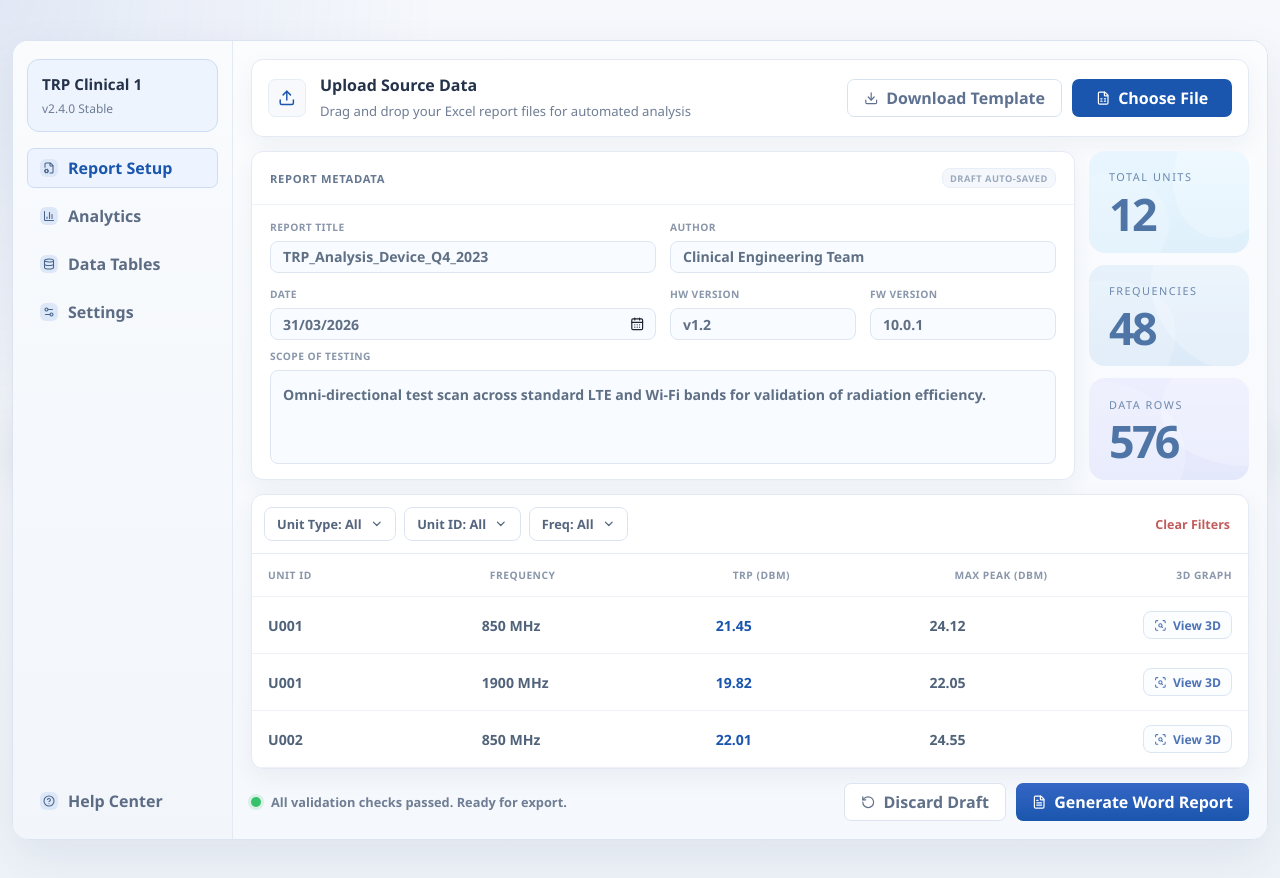
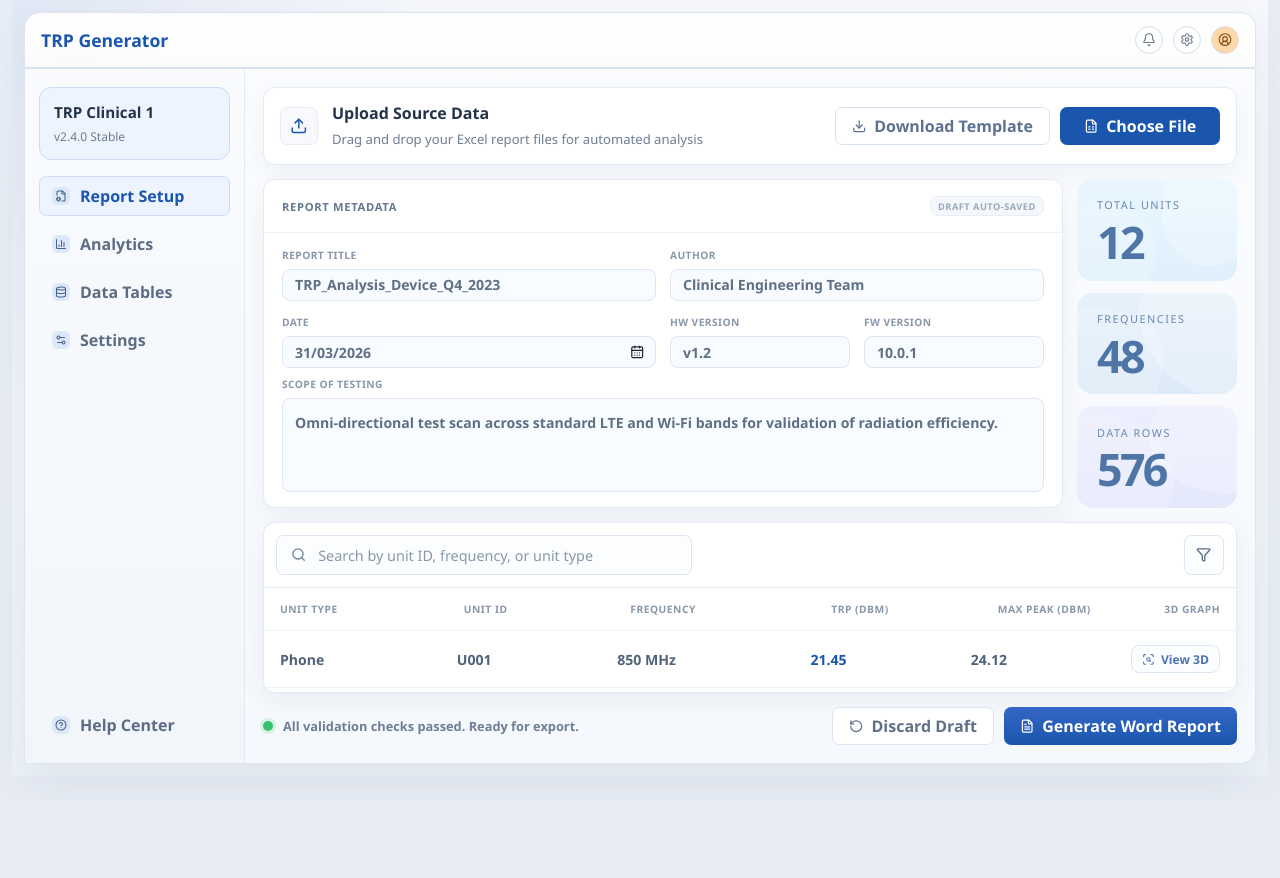
Before and after one commit to YossiAbutbul/ReportGenrator, a React (Vite) app: page / in a window 1280 px wide. After the commit the page ends 800 px from the top, so only its background shows below. Built offline with nearby package versions, Linux system fonts and the light colour scheme.

Commit message:
added the table for the results

```diff
--- a/src/App.css
+++ b/src/App.css
@@ -1,7 +1,9 @@
 .app-shell {
   display: grid;
-  place-items: center;
-  min-height: 100dvh;
+  grid-template-rows: auto minmax(0, 1fr);
+  width: min(calc(100vw - (var(--space-md) * 2)), var(--shell-max-width));
+  height: calc(100dvh - (var(--space-md) * 2));
+  margin: 0 auto;
   padding: var(--space-md);
   background:
     radial-gradient(
@@ -11,19 +13,6 @@
     ),
     linear-gradient(180deg, #f6f8fc 0%, #eef3f9 100%);
   color: var(--color-text);
-}
-
-.app-shell::before {
-  content: "";
-  width: min(100%, var(--shell-max-width));
-  height: var(--shell-frame-height);
-  grid-area: 1 / 1;
-}
-
-.app-shell > * {
-  width: min(100%, var(--shell-max-width));
-  height: var(--shell-frame-height);
-  grid-area: 1 / 1;
 }
 
 .shell-header {
@@ -80,10 +69,11 @@
 .app-shell__body {
   display: grid;
   grid-template-columns: var(--sidebar-width) minmax(0, 1fr);
-  height: calc(100% - 3.5rem);
+  height: auto;
+  min-height: 0;
   background: var(--color-shell-bg);
   border: var(--border-thin) solid var(--color-border);
-  border-radius: var(--radius-xl);
+  border-radius: 0 0 var(--radius-xl);
   box-shadow: 0 1.125rem 3rem var(--color-shadow);
   overflow: hidden;
 }
@@ -179,6 +169,8 @@
 }
 
 .app-shell__content {
+  display: flex;
+  min-height: 0;
   padding: var(--space-2xl);
   background: linear-gradient(180deg, #fbfcfe 0%, #f5f8fc 100%);
   overflow: hidden;
@@ -703,6 +695,9 @@
 }
 
 .table-card {
+  display: grid;
+  grid-template-rows: auto minmax(0, 1fr);
+  height: 100%;
   padding: 0;
   overflow: hidden;
   min-height: 0;
@@ -710,45 +705,90 @@
 
 .table-card__toolbar {
   display: flex;
-  align-items: center;
+  align-items: flex-start;
   justify-content: space-between;
+  gap: var(--space-md);
   padding: var(--space-md);
   border-bottom: var(--border-thin) solid #e7edf5;
 }
 
-.table-card__filters {
-  display: flex;
-  gap: var(--space-xs);
+.table-card__toolbar-main {
+  display: grid;
+  gap: var(--space-sm);
+  min-width: 0;
+  flex: 1;
 }
 
-.filter-chip {
+.table-search {
   display: inline-flex;
   align-items: center;
-  gap: var(--space-xs);
-  min-height: 2.125rem;
-  padding: 0 var(--space-md);
+  gap: var(--space-sm);
+  min-height: 2.5rem;
+  width: min(100%, 26rem);
+  padding: 0 0.875rem;
   border: var(--border-thin) solid var(--color-border);
-  border-radius: var(--radius-sm);
-  background: var(--color-panel-bg);
-  color: #54657e;
-  font-size: 0.8rem;
-  font-weight: 700;
+  border-radius: var(--radius-md);
+  background: #fbfdff;
+  color: #71829a;
 }
 
-.filter-chip svg {
-  width: 0.85rem;
-  height: 0.85rem;
-  stroke-width: 2.2;
+.table-search svg {
+  width: 0.95rem;
+  height: 0.95rem;
+  stroke-width: 2.1;
+  flex-shrink: 0;
 }
 
-.text-button {
-  color: var(--color-danger);
-  font-size: var(--font-size-sm);
-  font-weight: 700;
+.table-search input {
+  width: 100%;
+  min-width: 0;
+  border: 0;
+  outline: 0;
+  background: transparent;
+  color: #3f536f;
+  font-size: 0.9rem;
+  font-weight: 600;
+}
+
+.table-search input::placeholder {
+  color: #8a98ab;
+  font-weight: 500;
+}
+
+.filter-icon-button {
+  display: inline-flex;
+  align-items: center;
+  justify-content: center;
+  width: 2.5rem;
+  height: 2.5rem;
+  flex-shrink: 0;
+  border: var(--border-thin) solid var(--color-border);
+  border-radius: var(--radius-md);
+  background: #fbfdff;
+  color: #5d708b;
+  transition:
+    border-color 180ms ease,
+    background-color 180ms ease,
+    color 180ms ease,
+    box-shadow 180ms ease;
+}
+
+.filter-icon-button:hover {
+  border-color: #bfd1ea;
+  background: #f6faff;
+  color: #3d5f92;
+  box-shadow: 0 0.5rem 1rem rgba(101, 131, 170, 0.12);
+}
+
+.filter-icon-button svg {
+  width: 0.95rem;
+  height: 0.95rem;
+  stroke-width: 2.1;
 }
 
 .results-table {
-  display: grid;
+  display: block;
+  height: 100%;
   min-height: 0;
   overflow: auto;
 }
@@ -756,7 +796,7 @@
 .results-table__header,
 .results-table__row {
   display: grid;
-  grid-template-columns: 1fr 1.1fr 1fr 1fr auto;
+  grid-template-columns: 1fr 0.9fr 1.1fr 0.9fr 0.9fr auto;
   align-items: center;
   gap: var(--space-md);
   padding: var(--space-lg) var(--space-xl);
@@ -779,6 +819,18 @@
   color: #51637a;
   font-size: var(--font-size-md);
   font-weight: 600;
+}
+
+.results-table__empty {
+  display: grid;
+  place-items: center;
+  min-height: 12rem;
+  padding: var(--space-xl);
+  border-top: var(--border-thin) solid var(--color-border-subtle);
+  color: #7c8aa0;
+  font-size: 0.92rem;
+  font-weight: 600;
+  text-align: center;
 }
 
 .results-table__metric {
@@ -863,13 +915,16 @@
     gap: 12px;
   }
 
+  .table-card__toolbar-main {
+    width: 100%;
+  }
+
   .upload-card {
     grid-template-columns: 1fr;
   }
 
   .upload-card__actions,
-  .dashboard-footer__actions,
-  .table-card__filters {
+  .dashboard-footer__actions {
     flex-wrap: wrap;
   }
 
@@ -901,19 +956,16 @@
 
   .results-table__header,
   .results-table__row {
-    grid-template-columns: repeat(5, minmax(5.625rem, 1fr));
-    min-width: 45rem;
+    grid-template-columns: repeat(6, minmax(5.625rem, 1fr));
+    min-width: 54rem;
   }
 }
 
 @media (max-width: 40rem) {
   .app-shell {
-    min-height: auto;
+    width: 100%;
+    height: 100dvh;
     padding: var(--space-sm);
-  }
-
-  .app-shell > * {
-    height: auto;
   }
 
   .app-shell {
--- a/src/data/trpDashboardMockData.ts
+++ b/src/data/trpDashboardMockData.ts
@@ -41,8 +41,16 @@ export const summaryCards: SummaryCardData[] = [
 export const filterChips = ['Unit Type: All', 'Unit ID: All', 'Freq: All'] as const;
 
 export const resultRows: ResultRow[] = [
-  { unit: 'U001', frequency: '850 MHz', trp: '21.45', peak: '24.12' },
-  { unit: 'U001', frequency: '1900 MHz', trp: '19.82', peak: '22.05' },
-  { unit: 'U002', frequency: '850 MHz', trp: '22.01', peak: '24.55' },
-  { unit: 'U003', frequency: '2400 MHz', trp: '18.15', peak: '20.98' },
+  { unitType: 'Phone', unit: 'U001', frequency: '850 MHz', trp: '21.45', peak: '24.12' },
+  { unitType: 'Phone', unit: 'U001', frequency: '1900 MHz', trp: '19.82', peak: '22.05' },
+  { unitType: 'Router', unit: 'U002', frequency: '850 MHz', trp: '22.01', peak: '24.55' },
+  { unitType: 'Tablet', unit: 'U003', frequency: '2400 MHz', trp: '18.15', peak: '20.98' },
+  { unitType: 'Phone', unit: 'U004', frequency: '3500 MHz', trp: '20.72', peak: '23.44' },
+  { unitType: 'Router', unit: 'U005', frequency: '1900 MHz', trp: '21.08', peak: '23.81' },
+  { unitType: 'Sensor', unit: 'U006', frequency: '915 MHz', trp: '17.64', peak: '19.91' },
+  { unitType: 'Tablet', unit: 'U007', frequency: '2400 MHz', trp: '19.34', peak: '21.76' },
+  { unitType: 'Phone', unit: 'U008', frequency: '850 MHz', trp: '22.27', peak: '24.88' },
+  { unitType: 'Sensor', unit: 'U009', frequency: '433 MHz', trp: '16.95', peak: '18.47' },
+  { unitType: 'Router', unit: 'U010', frequency: '5800 MHz', trp: '18.72', peak: '21.33' },
+  { unitType: 'Tablet', unit: 'U011', frequency: '3500 MHz', trp: '20.11', peak: '22.59' },
 ];
--- a/src/pages/TrpDashboardPage.tsx
+++ b/src/pages/TrpDashboardPage.tsx
@@ -1,15 +1,15 @@
 import type { ReactElement } from 'react';
-import { useState } from 'react';
+import { useMemo, useState } from 'react';
 import {
-  ChevronDown,
   FileText,
+  Funnel,
   RotateCcw,
   ScanSearch,
+  Search,
 } from 'lucide-react';
 import { ReportMetadataSection } from '../components/reportMetadata/ReportMetadataSection';
 import { UploadSourceDataCard } from '../components/upload/UploadSourceDataCard';
 import {
-  filterChips,
   initialMetadata,
   metadataFields,
   resultRows,
@@ -35,17 +35,23 @@ function SummaryCard({
   );
 }
 
-function FilterChip({ label }: { label: string }): ReactElement {
-  return (
-    <button className="filter-chip" type="button">
-      <span>{label}</span>
-      <ChevronDown aria-hidden="true" />
-    </button>
-  );
-}
-
 export function TrpDashboardPage(): ReactElement {
   const [metadata, setMetadata] = useState(initialMetadata);
+  const [searchQuery, setSearchQuery] = useState('');
+
+  const filteredRows = useMemo(() => {
+    const normalizedQuery = searchQuery.trim().toLowerCase();
+
+    return resultRows.filter((row) => {
+      const matchesQuery =
+        normalizedQuery.length === 0
+        || [row.unit, row.frequency, row.unitType].some((value) =>
+          value.toLowerCase().includes(normalizedQuery),
+        );
+
+      return matchesQuery;
+    });
+  }, [searchQuery]);
 
   const handleMetadataFieldChange = (key: string, value: string): void => {
     setMetadata((current) => ({
@@ -82,18 +88,27 @@ export function TrpDashboardPage(): ReactElement {
 
       <article className="panel-card table-card">
         <div className="table-card__toolbar">
-          <div className="table-card__filters">
-            {filterChips.map((chip) => (
-              <FilterChip key={chip} label={chip} />
-            ))}
+          <div className="table-card__toolbar-main">
+            <label className="table-search" htmlFor="results-search">
+              <Search aria-hidden="true" />
+              <input
+                id="results-search"
+                name="results-search"
+                type="search"
+                placeholder="Search by unit ID, frequency, or unit type"
+                value={searchQuery}
+                onChange={(event) => setSearchQuery(event.target.value)}
+              />
+            </label>
           </div>
-          <button className="text-button" type="button">
-            Clear Filters
+          <button className="filter-icon-button" type="button" aria-label="Open filters">
+            <Funnel aria-hidden="true" />
           </button>
         </div>
 
         <div className="results-table" role="table" aria-label="Analysis results">
           <div className="results-table__header" role="row">
+            <span>Unit Type</span>
             <span>Unit ID</span>
             <span>Frequency</span>
             <span>TRP (dBm)</span>
@@ -101,8 +116,14 @@ export function TrpDashboardPage(): ReactElement {
             <span>3D Graph</span>
           </div>
 
-          {resultRows.map((row) => (
-            <div className="results-table__row" role="row" key={`${row.unit}-${row.frequency}`}>
+          {filteredRows.length > 0 ? (
+            filteredRows.map((row) => (
+              <div
+                className="results-table__row"
+                role="row"
+                key={`${row.unitType}-${row.unit}-${row.frequency}`}
+              >
+                <span>{row.unitType}</span>
                 <span>{row.unit}</span>
                 <span>{row.frequency}</span>
                 <span className="results-table__metric">{row.trp}</span>
@@ -112,7 +133,12 @@ export function TrpDashboardPage(): ReactElement {
                   <span>View 3D</span>
                 </button>
               </div>
-          ))}
+            ))
+          ) : (
+            <div className="results-table__empty" role="row">
+              No matching rows found. Try a different search or clear the filters.
+            </div>
+          )}
         </div>
       </article>
 
--- a/src/types/trpDashboard.ts
+++ b/src/types/trpDashboard.ts
@@ -20,6 +20,7 @@ export type SummaryCardData = {
 };
 
 export type ResultRow = {
+  unitType: string;
   unit: string;
   frequency: string;
   trp: string;
```
Lines whose indentation alone changed are shown as unchanged.
